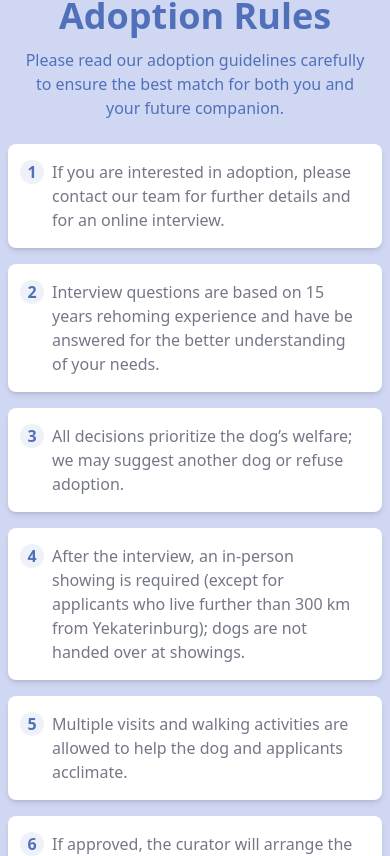
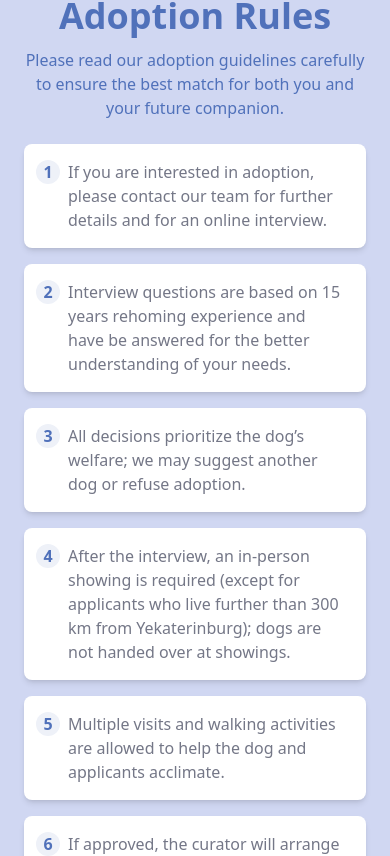
Before and after one commit to bavayra/dog-shelter, a React (Vite) app: page / in a window 390 px wide. Shown: the part 4471-5327 px from the top of the page. Built offline with nearby package versions, Linux system fonts and the light colour scheme.

Commit message:
style: changed icon sizes

```diff
--- a/src/components/RuleCard.tsx
+++ b/src/components/RuleCard.tsx
@@ -5,7 +5,7 @@ interface RuleCardProps {
 
 const RuleCard = ({ number, text }: RuleCardProps) => {
   return (
-    <div className="mx-2 rounded-lg bg-white px-6 py-4 shadow-md sm:mx-8">
+    <div className="xs:mx-6 mx-2 rounded-lg bg-white px-6 py-4 shadow-md sm:mx-8">
       <div className="flex items-start gap-2">
         <span className="text-primary-500 bg-primary-100 -ml-3 flex h-6 w-6 shrink-0 items-start justify-center rounded-full font-bold">
           {number}
```
